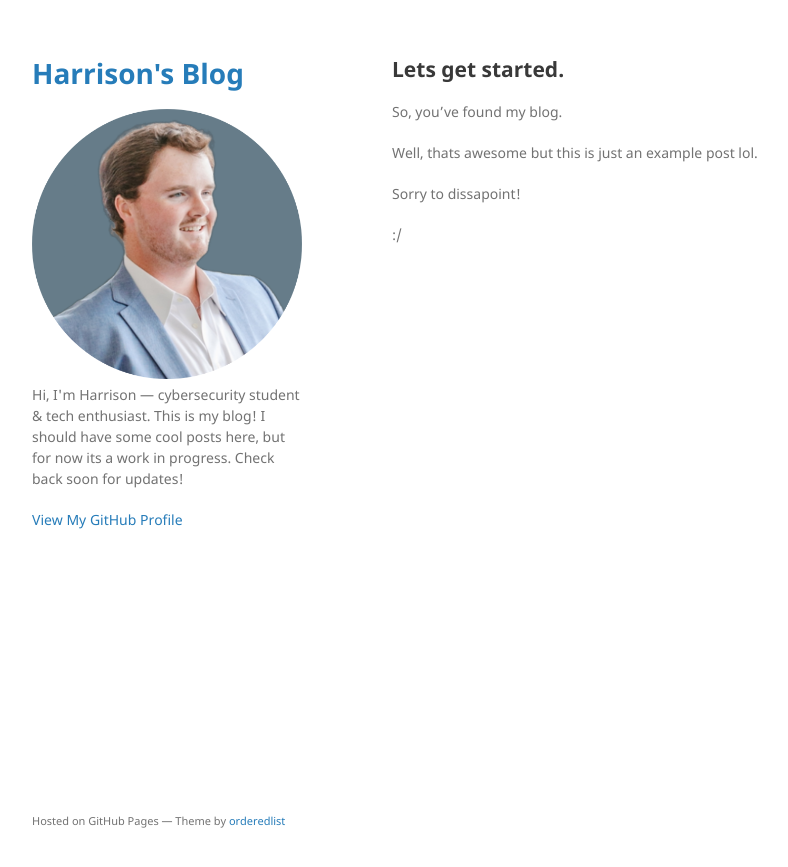
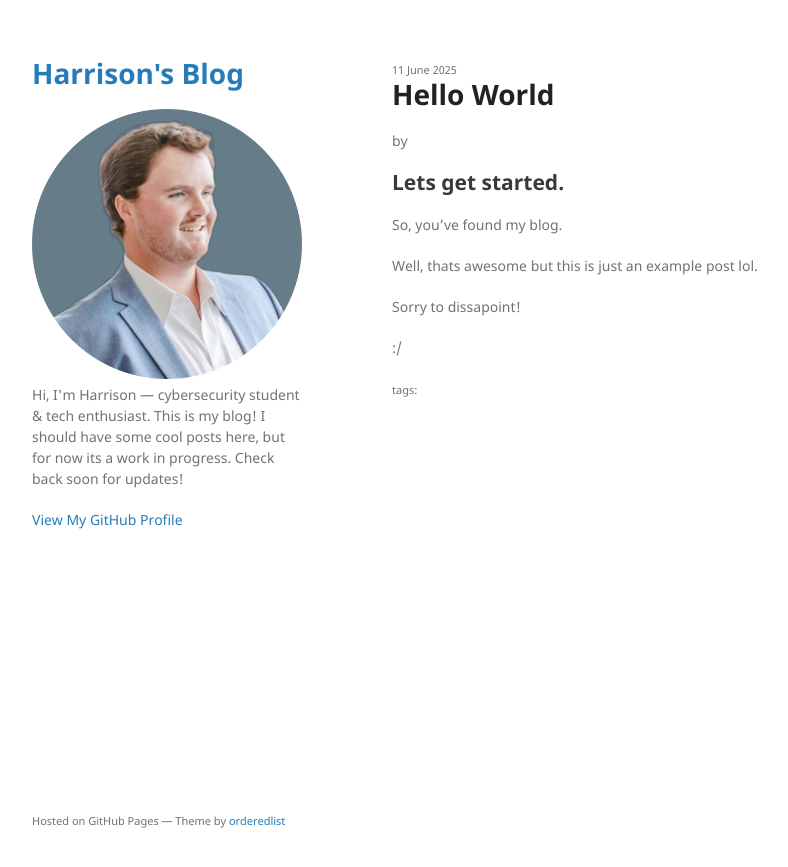
Before and after one commit to h4rrysec/h4rrysec.github.io, a Jekyll site: the page built from _posts/2025-06-11-my-first-post.md, in a window 1280 px wide. Shown: the top 867 px of the page, without its empty margins (178-966 px from the left). Built offline with Jekyll 4.4.1, drawn with Linux system fonts in a browser that asks for light colours; part of the change alters nothing that is shown.

```diff
--- a/_posts/2025-06-11-my-first-post.md
+++ b/_posts/2025-06-11-my-first-post.md
@@ -1,6 +1,6 @@
 ---
-layout: default
-title: "Hello World."
+layout: post
+title: "Hello World"
 date: 2025-06-11
 ---
 ## Lets get started.
```
Also changed, not shown: thumbnail.png (deleted).
